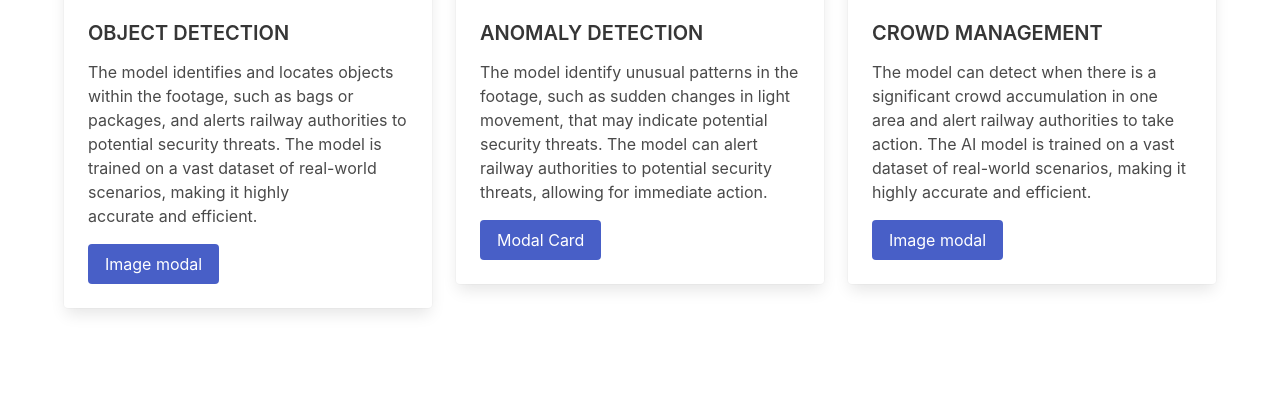
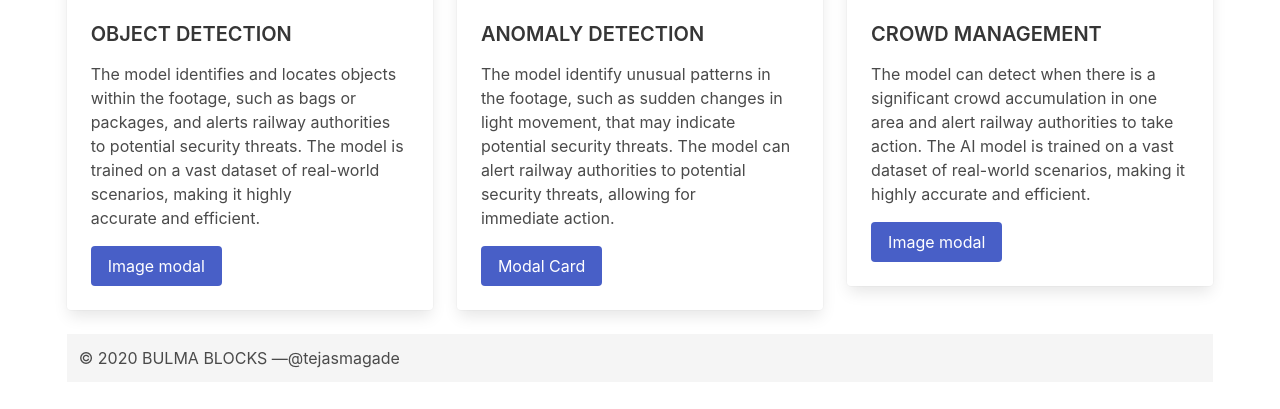
Before and after one commit to ked1108/SafeTV, a Flask app: page / in a window 1280 px wide. Shown: the part 391-800 px from the top of the page. Run offline with Flask 3, Linux system fonts and the light colour scheme.

Commit message:
more more changes

```diff
--- a/templates/about.html
+++ b/templates/about.html
@@ -1,7 +1,7 @@
 {% extends 'base.html' %}
 
 {% block body %}
-<section class="container">
+<section class="container" style="padding: 2pt;">
 	<div class="columns features">
 	  <div class="column is-4">
 		<div class="card is-shady">
--- a/templates/base.html
+++ b/templates/base.html
@@ -22,5 +22,19 @@
     {% block body %}
     {% endblock %}
     <!-- footer -->
+    <footer style="width: 100%;">
+        <div class="has-background-light p-3">
+          <p>© 2020 BULMA BLOCKS <br class="is-hidden-tablet" /> —@tejasmagade
+              <span class="is-pulled-right">
+                  <span class="icon is-size-5">
+                      <i class="fab fa-facebook-f pr-2"></i>
+                      <i class="fab fa-twitter pr-2"></i>
+                      <i class="fab fa-instagram pr-2"></i>
+                      <i class="fab fa-linkedin-in pr-6 mr-6"></i>
+                  </span>
+              </span>
+          </p>
+      </div>
+    </footer>
 </body>
 </html>
```
